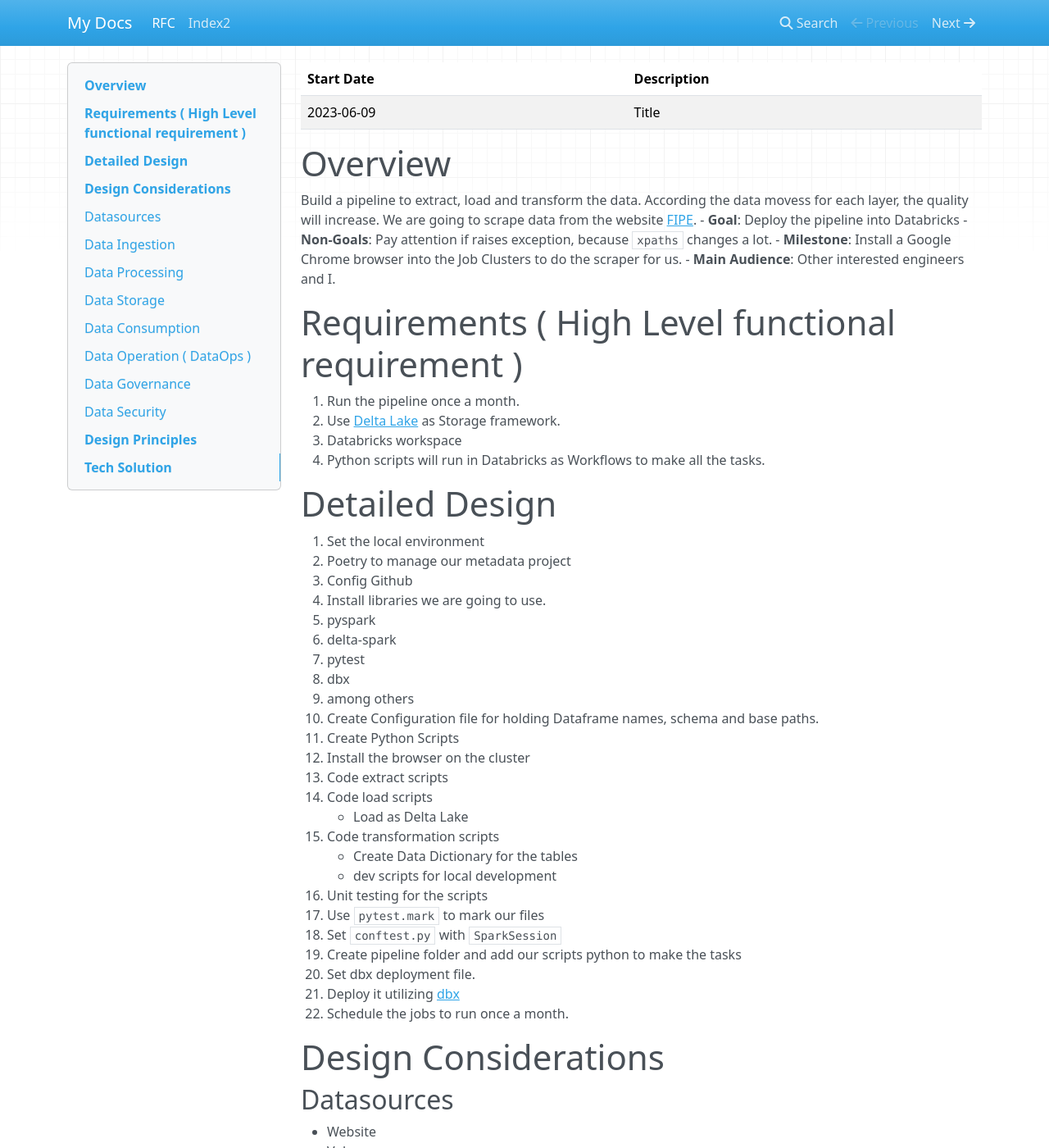
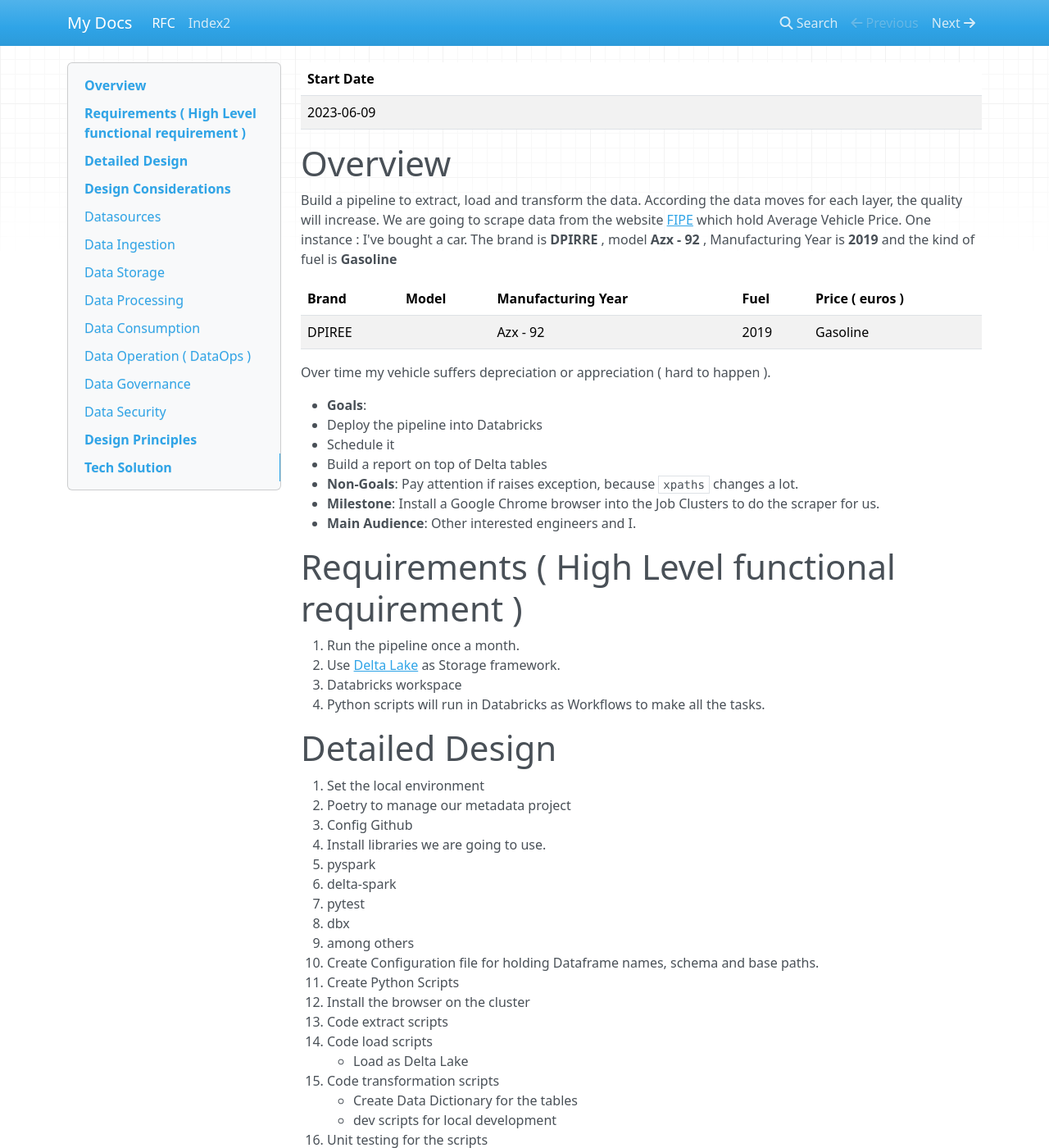
Before and after one commit to doug-pires/de-fipe, an MkDocs documentation site: the page built from docs/RFC.md, in a window 1280 px wide and 1400 px high. Shown: the whole window at 82% size. Built offline with MkDocs 1.6.1, drawn with Linux system fonts in a browser that asks for light colours; nearby versions of some CDN libraries; some of the changed text lies outside the part shown.

Commit message:
feat: add one instance about the overview of the project.

```diff
--- a/docs/RFC.md
+++ b/docs/RFC.md
@@ -1,11 +1,22 @@
-| Start Date | Description |
-| ---------- | ----------- |
-| 2023-06-09 | Title       |
+| Start Date |
+| ---------- |
+| 2023-06-09 |
 
 # Overview
-Build a pipeline to extract, load and transform the data. According the data movess for each layer, the quality will increase.
-We are going to scrape data from the website [FIPE](https://veiculos.fipe.org.br/).
-- **Goal**: Deploy the pipeline into Databricks
+Build a pipeline to extract, load and transform the data. According the data moves for each layer, the quality will increase.
+We are going to scrape data from the website [FIPE](https://veiculos.fipe.org.br/) which hold Average Vehicle Price.
+One instance : I've bought a car. The brand is **DPIRRE** , model **Azx - 92** , Manufacturing Year is **2019** and the kind of fuel is **Gasoline**
+
+| Brand   | Model    | Manufacturing Year |  Fuel    | Price ( euros )  |
+|---------| ---------| ------------------ |----------|------------------|
+| DPIREE| | Azx - 92 |       2019         | Gasoline |       27.000     |
+
+Over time my vehicle suffers depreciation or appreciation ( hard to happen ).
+
+- **Goals**:
+  - Deploy the pipeline into Databricks
+  - Schedule it
+  - Build a report on top of Delta tables
 - **Non-Goals**: Pay attention if raises exception, because `xpaths` changes a lot.
 - **Milestone**: Install a Google Chrome browser into the Job Clusters to do the scraper for us.
 - **Main Audience**: Other interested engineers and I.
@@ -44,11 +55,13 @@ We are going to scrape data from the website [FIPE](https://veiculos.fipe.org.br
 # Design Considerations
 
 ## Datasources
-- Website
-- Volume
+- Website FIPE
+- Volume of the data is not so big.
 ## Data Ingestion
+We will create scraper/extraction functions to extract the reference month, brands, models, manufacturing year and kind of fuel.
+For each reference month I will have one brand, within the brand, many models for different manufacturing year and fuel.
+## Data Storage
 ## Data Processing
-## Data Storage
 ## Data Consumption
 ## Data Operation ( DataOps )
 ## Data Governance
```
